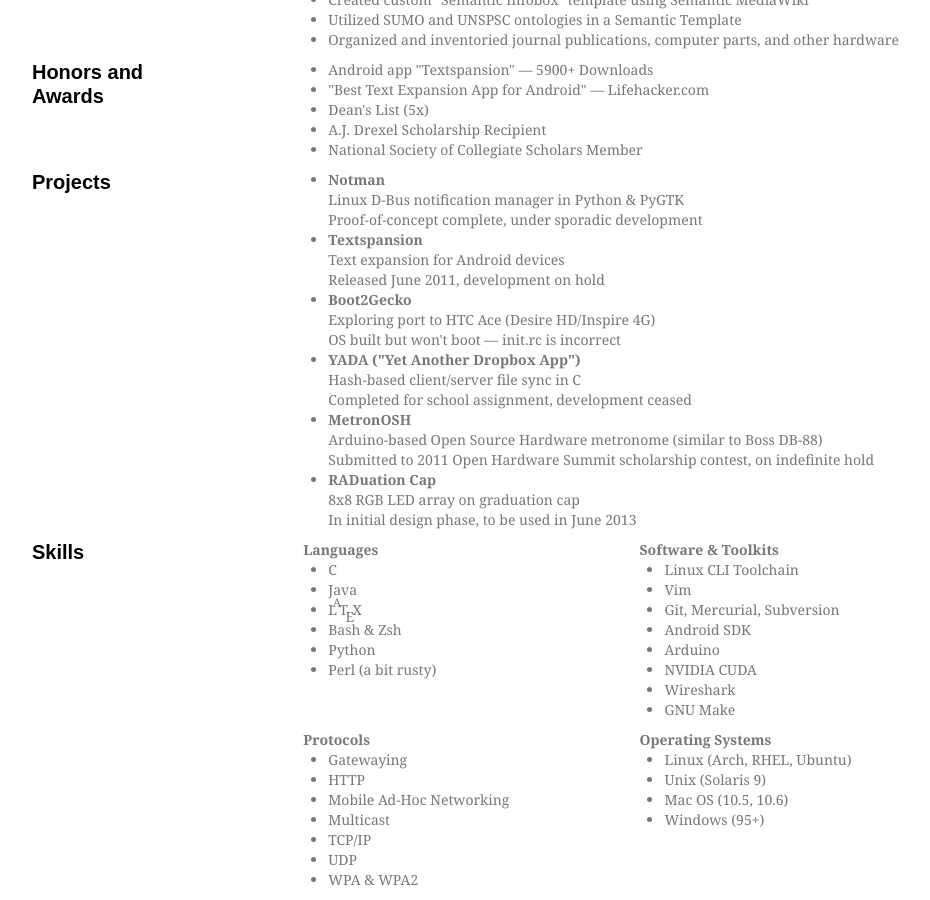
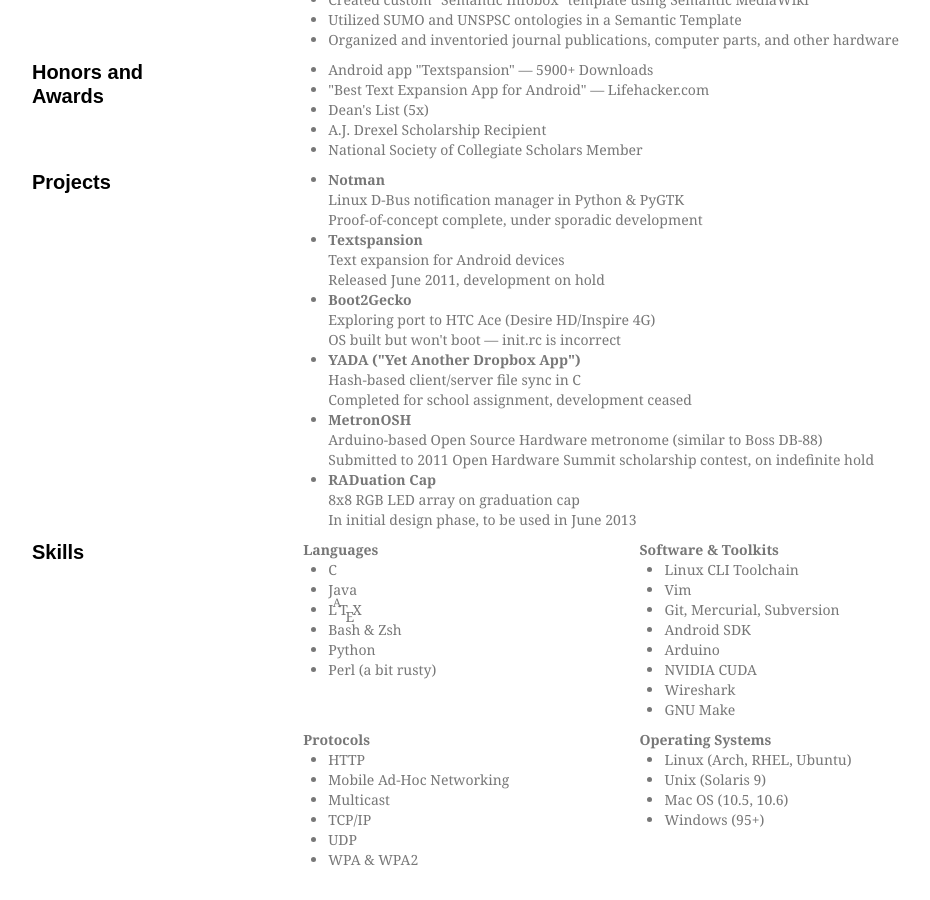
Before and after one commit to sjbarag/sjbarag.github.com, a Jekyll site: the page built from resume/web.html, in a window 1280 px wide and 900 px high, scrolled down 1120 px. Shown: the whole window, without its empty margins (170-1100 px from the left). Built offline with Jekyll 4.4.1, drawn with Linux system fonts in a browser that asks for light colours; nearby versions of some CDN libraries; some web fonts are replaced; Markdown is read by kramdown in place of the engine named in the settings.

Commit message:
Remove "Gatewaying" from skills.protocols

```diff
--- a/resume/web.html
+++ b/resume/web.html
@@ -168,7 +168,6 @@
 			<div class="span4">
 				<b>Protocols</b>
 				<ul>
-					<li>Gatewaying</li>
 					<li>HTTP</li>
 					<li>Mobile Ad-Hoc Networking</li>
 					<li>Multicast</li>
```
